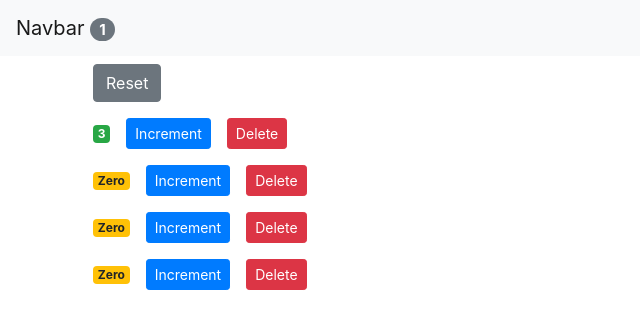
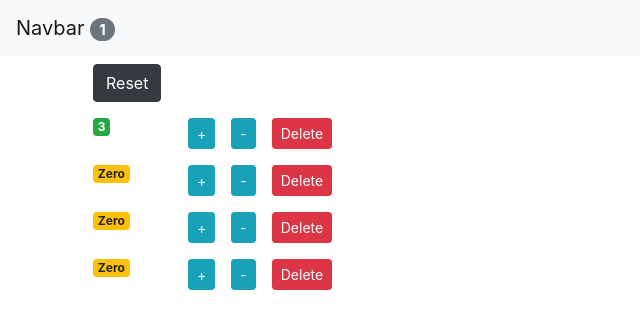
Before and after one commit to naseebbajracharya/react-tryout-counter, a React (Create React App) app: page / in a window 1280 px wide. Shown: the top 328 px of the page, without its empty margins (0-640 px from the left). Built offline with nearby package versions, Linux system fonts and the light colour scheme.

Commit message:
decrement button added with minor ui changes

```diff
--- a/src/App.js
+++ b/src/App.js
@@ -14,6 +14,14 @@ class App extends Component {
         {id: 4, value: 0},
     ]
  };
+
+ handleDecrement = counter => {
+  const counters = [...this.state.counters];
+  const index = counters.indexOf(counter);
+  counters[index] = {...counter};
+  counters[index].value--;
+  this.setState({counters});
+}
 
  handleIncrement = counter => {
     const counters = [...this.state.counters];
@@ -42,7 +50,7 @@ class App extends Component {
       <React.Fragment>
         <NavBar totalCounters={this.state.counters.filter(c => c.value > 0).length}/>
       <main className="container">
-        <Counters counters={this.state.counters} onReset={this.handleReset} onIncrement={this.handleIncrement} onDelete={this.handleDelete}/>
+        <Counters counters={this.state.counters} onReset={this.handleReset} onIncrement={this.handleIncrement} onDelete={this.handleDelete} onDecrement={this.handleDecrement}/>
       </main>
         </React.Fragment>
      );
--- a/src/components/counter.jsx
+++ b/src/components/counter.jsx
@@ -3,14 +3,28 @@ import React, { Component } from 'react';
 class Counter extends Component {
     render() {
         return (
-            <div>
+            <div className="row">
+            <div className="col-1">
             <span className={this.getBadgeClasses()}>{this.formatCount()}</span>
+            </div>
+            <dov className="col">
+                {/* Increase Button */}
             <button
             onClick ={() => this.props.onIncrement(this.props.counter)}
-            className="btn m-2 btn-primary btn-sm">Increment</button>
+            className="btn m-2 btn-info btn-sm">+</button>
 
-            <button onClick={() => this.props.onDelete(this.props.counter.id)} className="btn m-2 btn-danger btn-sm m-2">Delete</button>
+            {/* Decrease Button */}
+            <button
+            onClick ={() => this.props.onDecrement(this.props.counter)}
+            className="btn m-2 btn-info btn-sm">-</button>
+
+            <button onClick={() => this.props.onDelete(this.props.counter.id)} className="btn m-2 btn-danger btn-sm">Delete</button>
             <br/>
+            </dov>
+
+
+
+
 
             </div>
 
--- a/src/components/counters.jsx
+++ b/src/components/counters.jsx
@@ -5,12 +5,12 @@ class Counters extends Component {
 
 
     render() {
-        const { onReset, counters, onDelete, onIncrement } = this.props //destructuring arguments
+        const { onReset, counters, onDelete, onIncrement, onDecrement } = this.props //destructuring arguments
         return (
         <div>
-            <button onClick={onReset} className="btn btn-secondary sm m-2">Reset</button>
+            <button onClick={onReset} className="btn btn-dark sm m-2">Reset</button>
            {counters.map(counter => (
-               <Counter key={counter.id} onDelete={onDelete} onIncrement={onIncrement} counter={counter}/>
+               <Counter key={counter.id} onDelete={onDelete} onIncrement={onIncrement} onDecrement={onDecrement} counter={counter}/>
                ))}
         </div>
         );
```
Also changed, not shown: 1 other file (tests, documents, lock files or other folders).
